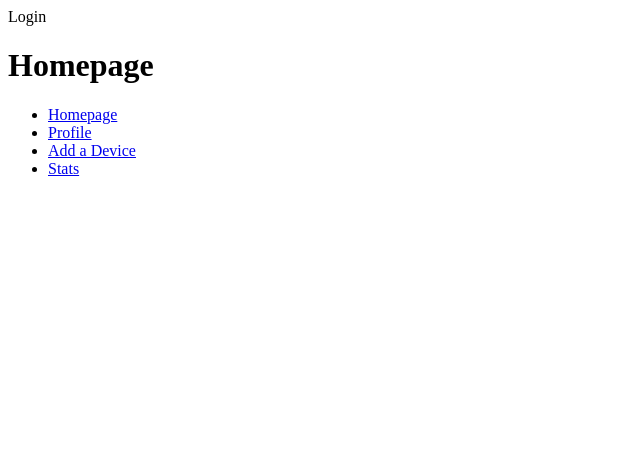
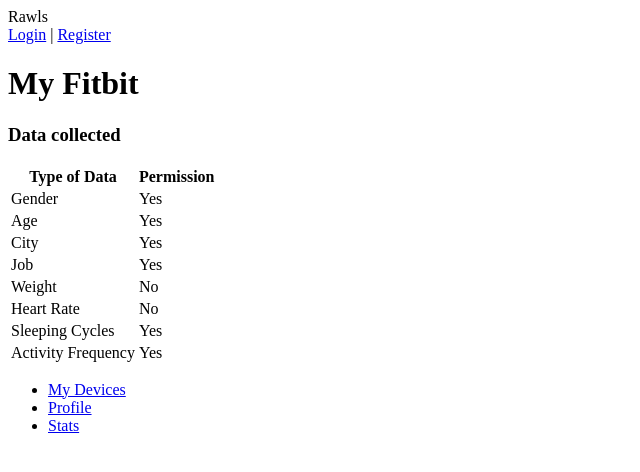
Before and after one commit to aslebloas/rawls, a Flask app: template templates/show_device.html in a window 1280 px wide. Shown: the top 472 px of the page, without its empty margins (0-640 px from the left). Run offline with Flask 2, Linux system fonts and the light colour scheme; the template is opened without the code that fills it, so the values that code supplies are empty.

Commit message:
Add device page

```diff
--- a/app.py
+++ b/app.py
@@ -8,13 +8,13 @@
     return render_template('index.html')
 
 # Show device details
-@app.route("/device/")
+@app.route("/devices/1/")
 def show_device():
-    return "Show Device details"
+    return render_template("show_device.html")
 
 @app.route("/user/username/")
 def profile():
-   return "Profile page"
+   return render_template("profile.html")
 
 # Add new device
 @app.route("/device/new/")
@@ -31,8 +31,13 @@
 def delete_device():
     return "Delete device"
 
+# Stats
+@app.route("/stats/")
+def stats():
+    return "Stats"
+
 # Login
-app.route("/login")
+@app.route("/login/")
 def login():
     return "Login"
 
--- a/templates/index.html
+++ b/templates/index.html
@@ -1,4 +1,8 @@
 {% extends "layout.html" %}
 {% block container %}
-<h1>Homepage</h1>
+<h1>My Devices</h1>
+<h2><a href="/devices/1">My Fitbit Versa</a></h2>
+<h2>Device 2</h2>
+<h2>Device 3</h2>
+<h2>Device 4</h2>
 {% endblock %}
--- a/templates/layout.html
+++ b/templates/layout.html
@@ -6,15 +6,15 @@
   <title>Rawls</title>
 </head>
 <body>
-  <header>Login<header>
+  <header>Rawls<header>
+  <div><a href="/login">Login</a> | <a href="Register">Register</a></div>
   {% block container %}{% endblock %}
   <footer>
     <nav>
       <ul>
-	<li><a href="/">Homepage</a></li>
+	<li><a href="/">My Devices</a></li>
 	<li><a href="/user/username/">Profile</a></li>
-	<li><a href="/add/">Add a Device</a></li>
-	<li><a href="/stats/">Stats</a></li>
+	<li><a href="/stats">Stats</a></li>
       </ul>
     </nav>
   </footer>
--- a/templates/show_device.html
+++ b/templates/show_device.html
@@ -1,4 +1,44 @@
 {% extends "layout.html" %}
 {% block container %}
-<h1>Homepage</h1>
+<h1>My Fitbit</h1>
+<h3>Data collected</h3>
+<table>
+  <tr>
+    <th>Type of Data</th>
+    <th>Permission</th>
+  </tr>
+  <tr>
+    <td>Gender</td>
+    <td>Yes</td>
+  </tr>
+  <tr>
+    <td>Age</td>
+    <td>Yes</td>
+  </tr>
+  <tr>
+    <td>City</td>
+    <td>Yes</td>
+  </tr>
+  <tr>
+    <td>Job</td>
+    <td>Yes</td>
+  </tr>
+  <tr>
+    <td>Weight</td>
+    <td>No</td>
+  </tr>
+  <tr>
+    <td>Heart Rate</td>
+    <td>No</td>
+  </tr>
+  <tr>
+    <td>Sleeping Cycles</td>
+    <td>Yes</td>
+  </tr>
+  <tr>
+    <td>Activity Frequency</td>
+    <td>Yes</td>
+  </tr>
+
+</table>
 {% endblock %}
```
